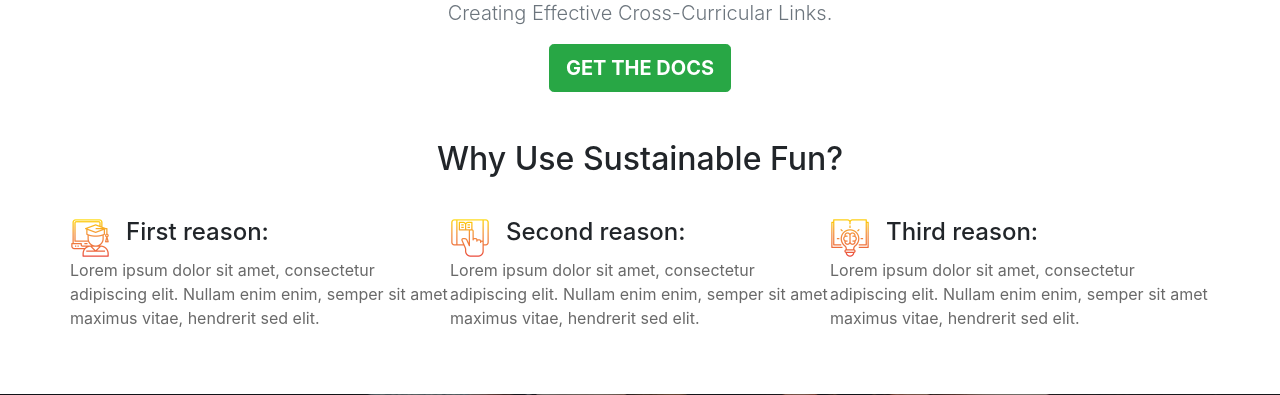
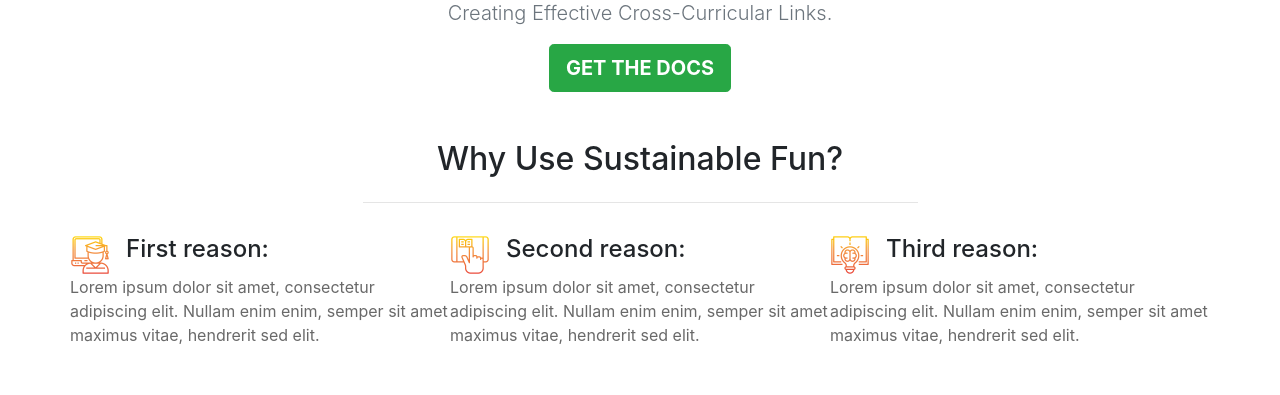
Before and after one commit to gballoni/Big-Buzz, a Django app: page / in a window 1280 px wide. Shown: the part 144-539 px from the top of the page. Run offline with Django 3.2, Linux system fonts and the light colour scheme; some libraries are stand-ins or nearby versions.

Commit message:
Linha horizontal na segunda seção

```diff
--- a/sustainablefun/base/static/css/home.css
+++ b/sustainablefun/base/static/css/home.css
@@ -17,3 +17,7 @@
 .paragraph {
     color: dimgray;
 }
+
+hr.half-width {
+    width: 50%;
+}
--- a/sustainablefun/templates/conteudo/index.html
+++ b/sustainablefun/templates/conteudo/index.html
@@ -21,6 +21,7 @@
         <div class="row top-margin justify-content-center">
             <h2>Why Use Sustainable Fun?</h2>
         </div>
+        <hr class="half-width">
         <div class="row margin-between bottom-margin">
         {% for reason in reasons %}
             <div class="col-lg-4">
```
